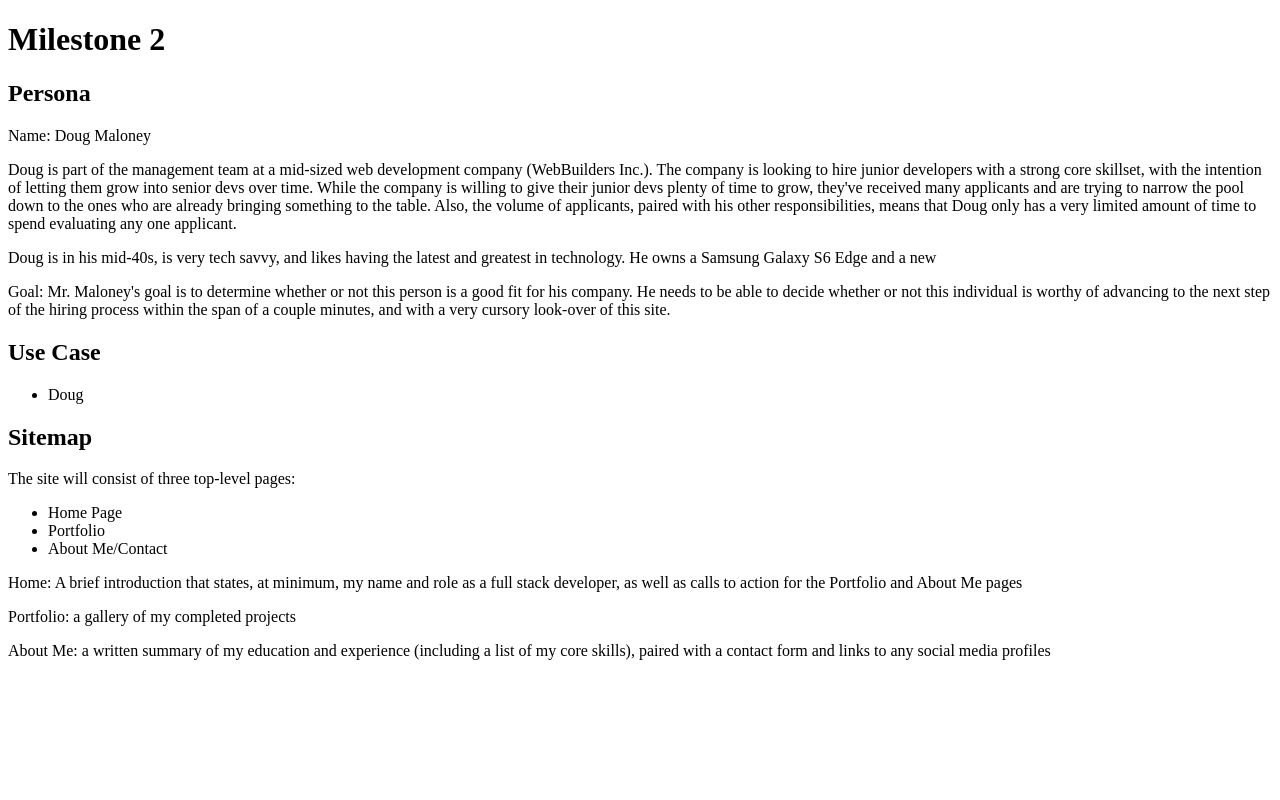
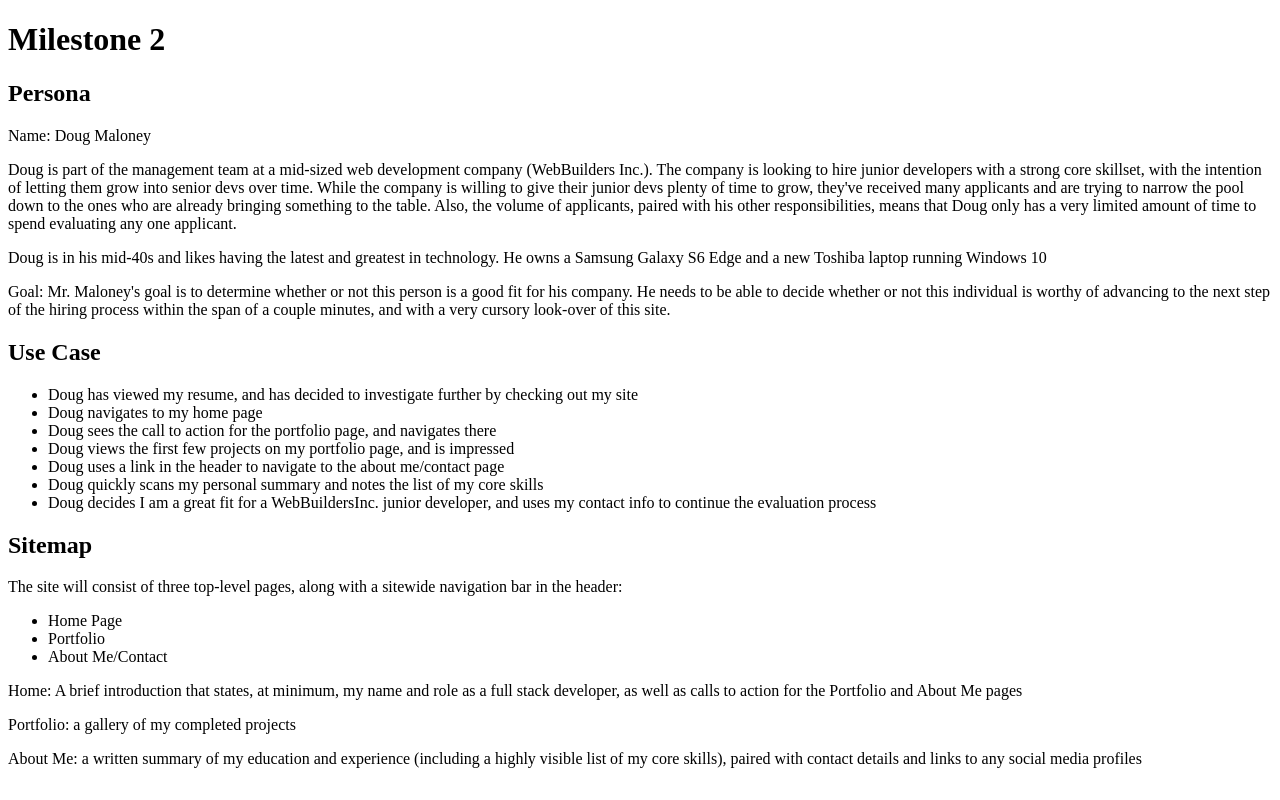
Before and after one commit to brbrown59/tallninjacoding, a PHP site: page /milestone-2.php in a window 1280 px wide. Run offline with PHP 8.4, Linux system fonts and the light colour scheme.

Commit message:
Filled out user interaction, and added small tweaks to the other sections.

```diff
--- a/public_html/documentation/milestone-2.php
+++ b/public_html/documentation/milestone-2.php
@@ -15,17 +15,22 @@
 			volume of applicants, paired with his other responsibilities, means that Doug only has a very limited amount of
 			time to spend evaluating any one applicant.
 		</p>
-		<p>Doug is in his mid-40s, is very tech savvy, and likes having the latest and greatest in technology.  He owns a
-		Samsung Galaxy S6 Edge and a new </p>
+		<p>Doug is in his mid-40s and likes having the latest and greatest in technology.  He owns a Samsung Galaxy S6 Edge and a new Toshiba laptop running Windows 10</p>
 		<p>Goal: Mr. Maloney's goal is to determine whether or not this person is a good fit for his company.  He needs to
 			be able to decide whether or not this individual is worthy of advancing to the next step of the hiring process
 			within the span of a couple minutes, and with a very cursory look-over of this site.</p>
 		<h2>Use Case</h2>
 		<ul>
-			<li>Doug </li>
+			<li>Doug has viewed my resume, and has decided to investigate further by checking out my site</li>
+			<li>Doug navigates to my home page</li>
+			<li>Doug sees the call to action for the portfolio page, and navigates there</li>
+			<li>Doug views the first few projects on my portfolio page, and is impressed</li>
+			<li>Doug uses a link in the header to navigate to the about me/contact page</li>
+			<li>Doug quickly scans my personal summary and notes the list of my core skills</li>
+			<li>Doug decides I am a great fit for a WebBuildersInc. junior developer, and uses my contact info to continue the evaluation process</li>
 		</ul>
 		<h2>Sitemap</h2>
-		<p>The site will consist of three top-level pages:</p>
+		<p>The site will consist of three top-level pages, along with a sitewide navigation bar in the header:</p>
 		<ul>
 			<li>Home Page</li>
 			<li>Portfolio</li>
@@ -33,6 +38,6 @@
 		</ul>
 		<p>Home: A brief introduction that states, at minimum, my name and role as a full stack developer, as well as calls to action for the Portfolio and About Me pages</p>
 		<p>Portfolio: a gallery of my completed projects</p>
-		<p>About Me: a written summary of my education and experience (including a list of my core skills), paired with a contact form and links to any social media profiles</p>
+		<p>About Me: a written summary of my education and experience (including a highly visible list of my core skills), paired with contact details and links to any social media profiles</p>
 	</body>
 </html>
```
